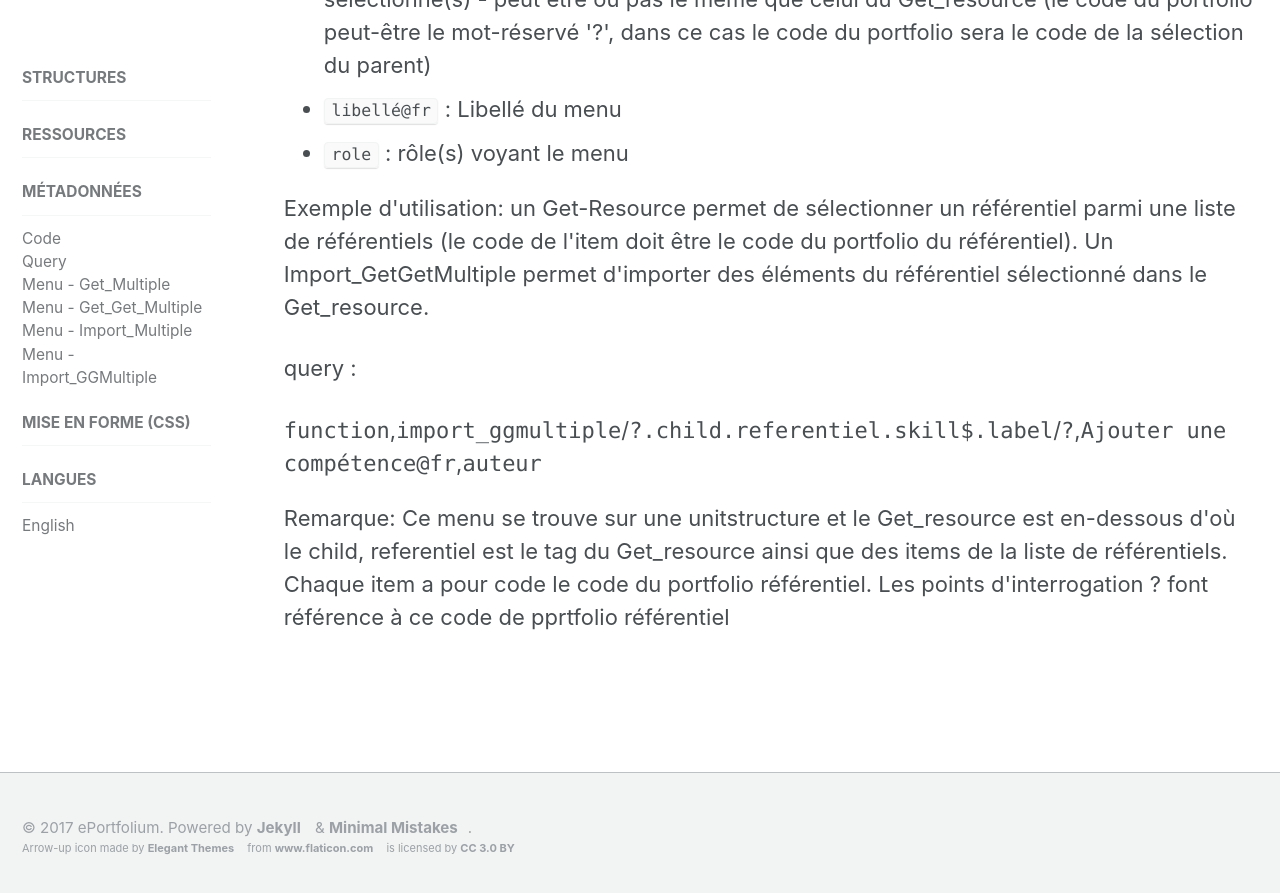
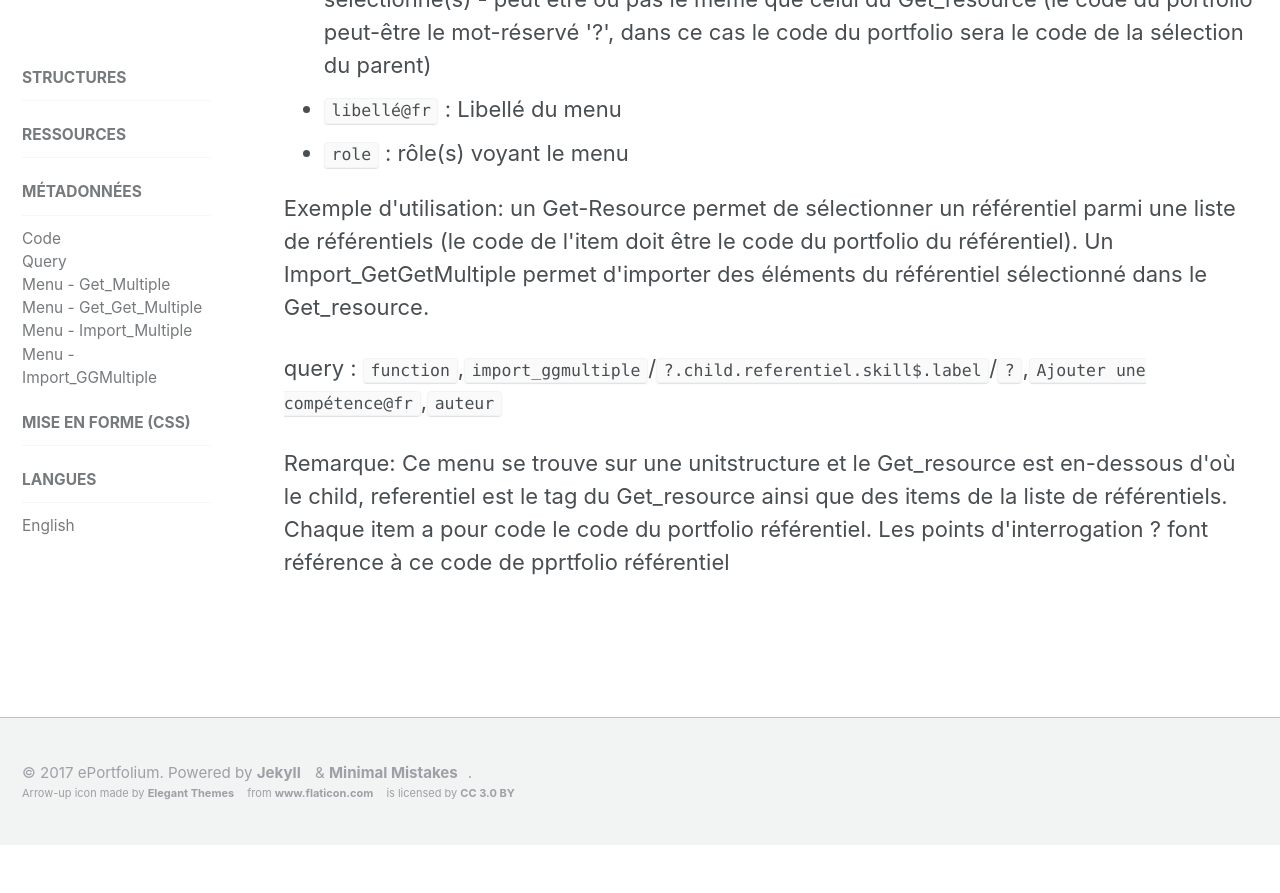
Before and after one commit to karutaproject/karuta-frontend-documentation, a Jekyll site: the page built from _pages/metadata_fr.html, in a window 1280 px wide and 900 px high, scrolled down 3995 px. Shown: the top 893 px of the window. Built offline with Jekyll 4.4.1, drawn with Linux system fonts in a browser that asks for light colours; after the commit the page ends 4840 px from its top, so only the background shows below that.

Commit message:
correction

```diff
--- a/_pages/metadata_fr.html
+++ b/_pages/metadata_fr.html
@@ -113,6 +113,6 @@
 		<li><code>role</code> : rôle(s) voyant le menu</li>
 	</ul>
 	<p>Exemple d'utilisation: un Get-Resource permet de sélectionner un référentiel parmi une liste de référentiels (le code de l'item doit être le code du portfolio du référentiel). Un Import_GetGetMultiple permet d'importer des éléments du référentiel sélectionné dans le Get_resource.</p>
-	<p>query : </p><code>function</code>,<code>import_ggmultiple</code>/<code>?.child.referentiel.skill$.label</code>/<code>?</code>,<code>Ajouter une compétence@fr</code>,<code>auteur</code>
+	<p>query : <code>function</code>,<code>import_ggmultiple</code>/<code>?.child.referentiel.skill$.label</code>/<code>?</code>,<code>Ajouter une compétence@fr</code>,<code>auteur</code></p>
 	<p>Remarque: Ce menu se trouve sur une unitstructure et le Get_resource est en-dessous d'où le child, referentiel est le tag du Get_resource ainsi que des items de la liste de référentiels. Chaque item a pour code le code du portfolio référentiel. Les points d'interrogation ? font référence à ce code de pprtfolio référentiel </p>
 </article>
```
